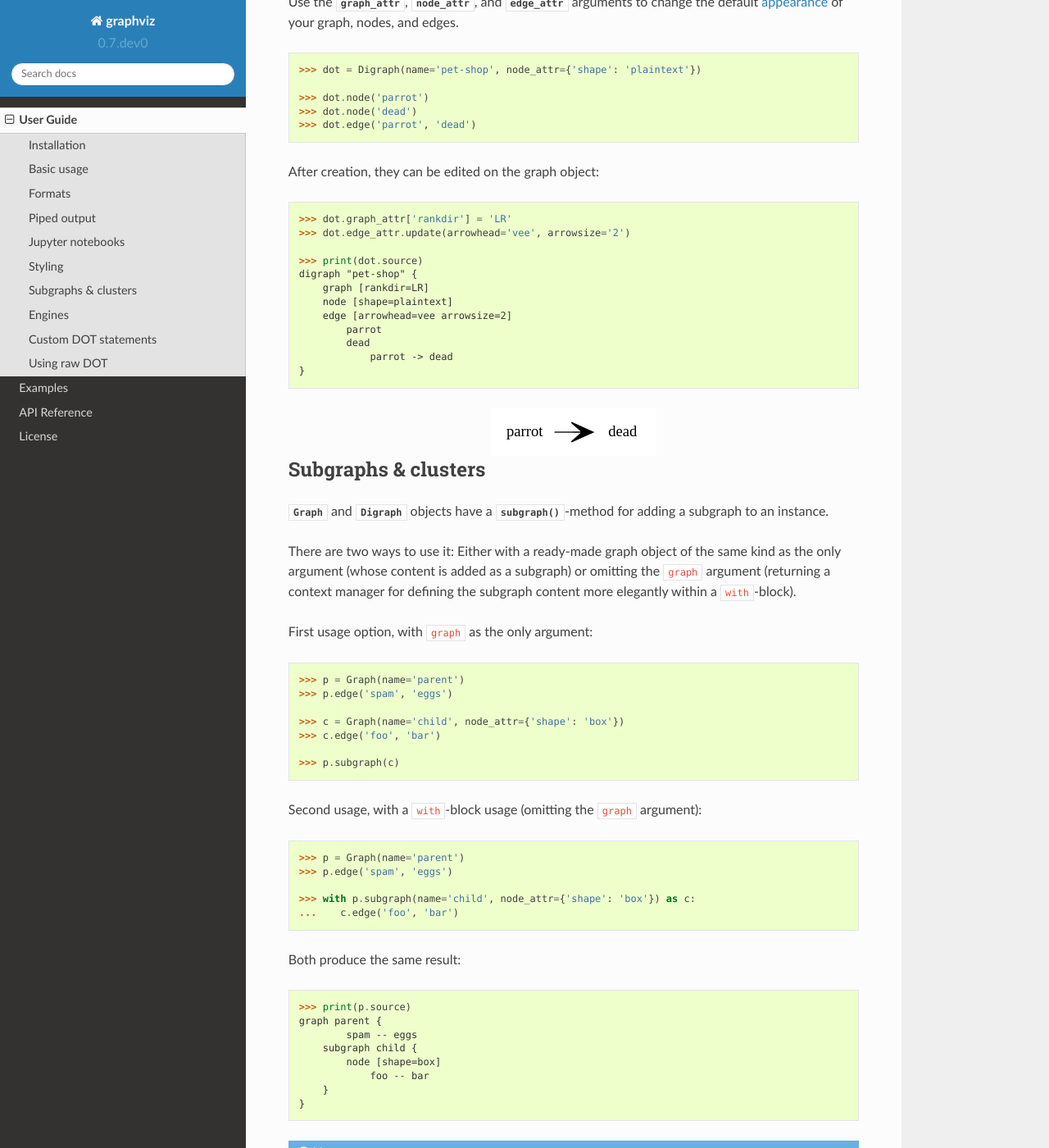
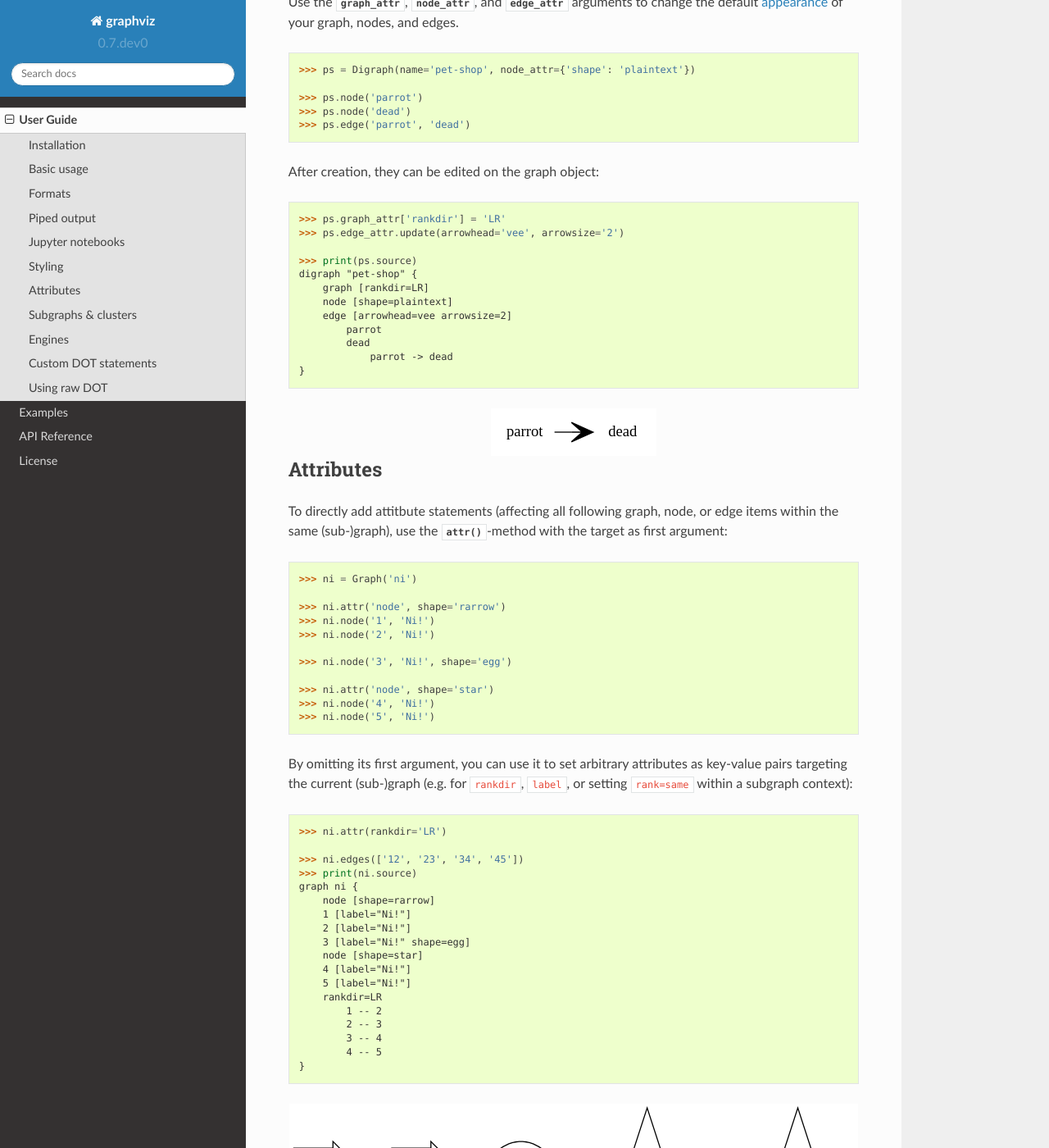
Before and after one commit to xflr6/graphviz, a Sphinx documentation site: the page built from docs/manual.rst, in a window 1280 px wide and 1400 px high, scrolled down 3098 px. Shown: the whole window at 82% size. Built offline with Sphinx 7.4.7 and the Read the Docs theme 2.0.0, drawn with Linux system fonts in a browser that asks for light colours.

Commit message:
add attr() to user guide, work on docstrings

```diff
--- a/docs/manual.rst
+++ b/docs/manual.rst
@@ -174,20 +174,20 @@ graph, nodes, and edges.
 
 .. code:: python
 
-    >>> dot = Digraph(name='pet-shop', node_attr={'shape': 'plaintext'})
+    >>> ps = Digraph(name='pet-shop', node_attr={'shape': 'plaintext'})
 
-    >>> dot.node('parrot')
-    >>> dot.node('dead')
-    >>> dot.edge('parrot', 'dead')
+    >>> ps.node('parrot')
+    >>> ps.node('dead')
+    >>> ps.edge('parrot', 'dead')
 
 After creation, they can be edited on the graph object:
 
 .. code:: python
 
-    >>> dot.graph_attr['rankdir'] = 'LR'
-    >>> dot.edge_attr.update(arrowhead='vee', arrowsize='2')
+    >>> ps.graph_attr['rankdir'] = 'LR'
+    >>> ps.edge_attr.update(arrowhead='vee', arrowsize='2')
 
-    >>> print(dot.source)  # doctest: +NORMALIZE_WHITESPACE
+    >>> print(ps.source)  # doctest: +NORMALIZE_WHITESPACE
     digraph "pet-shop" {
         graph [rankdir=LR]
         node [shape=plaintext]
@@ -198,6 +198,58 @@ After creation, they can be edited on the graph object:
     }
 
 .. image:: _static/pet-shop.svg
+    :align: center
+
+
+.. _attributes:
+
+Attributes
+----------
+
+To directly add attitbute statements (affecting all following graph, node, or
+edge items within the same (sub-)graph), use the :meth:`~.Graph.attr`-method
+with the target as first argument:
+
+.. code:: python
+
+    >>> ni = Graph('ni')
+
+    >>> ni.attr('node', shape='rarrow')
+    >>> ni.node('1', 'Ni!')
+    >>> ni.node('2', 'Ni!')
+
+    >>> ni.node('3', 'Ni!', shape='egg')
+
+    >>> ni.attr('node', shape='star')
+    >>> ni.node('4', 'Ni!')
+    >>> ni.node('5', 'Ni!')
+
+By omitting its first argument, you can use it to set arbitrary attributes as
+key-value pairs targeting the current (sub-)graph (e.g. for ``rankdir``,
+``label``, or setting ``rank=same`` within a subgraph context):
+
+.. code:: python
+
+    >>> ni.attr(rankdir='LR')
+
+    >>> ni.edges(['12', '23', '34', '45'])
+    >>> print(ni.source)  # doctest: +NORMALIZE_WHITESPACE
+    graph ni {
+        node [shape=rarrow]
+        1 [label="Ni!"]
+        2 [label="Ni!"]
+        3 [label="Ni!" shape=egg]
+        node [shape=star]
+        4 [label="Ni!"]
+        5 [label="Ni!"]
+        rankdir=LR
+            1 -- 2
+            2 -- 3
+            3 -- 4
+            4 -- 5
+    }
+
+.. image:: _static/ni.svg
     :align: center
 
 
@@ -285,12 +337,12 @@ Use its ``append()`` or ``extend()`` method:
 
 .. code:: python
 
-    >>> dot = Digraph(comment='The Round Table')
+    >>> rt = Digraph(comment='The Round Table')
 
-    >>> dot.body.append('\t\t"King Arthur" -> {\n\t\t\t"Sir Bedevere", "Sir Lancelot"\n\t\t}')
-    >>> dot.edge('Sir Bedevere', 'Sir Lancelot', constraint='false')
+    >>> rt.body.append('\t\t"King Arthur" -> {\n\t\t\t"Sir Bedevere", "Sir Lancelot"\n\t\t}')
+    >>> rt.edge('Sir Bedevere', 'Sir Lancelot', constraint='false')
 
-    >>> print(dot.source)  # doctest: +NORMALIZE_WHITESPACE
+    >>> print(rt.source)  # doctest: +NORMALIZE_WHITESPACE
     // The Round Table
     digraph {
             "King Arthur" -> {
```
Also changed, not shown: docs/_static/ni.svg (added), 2 other files.
